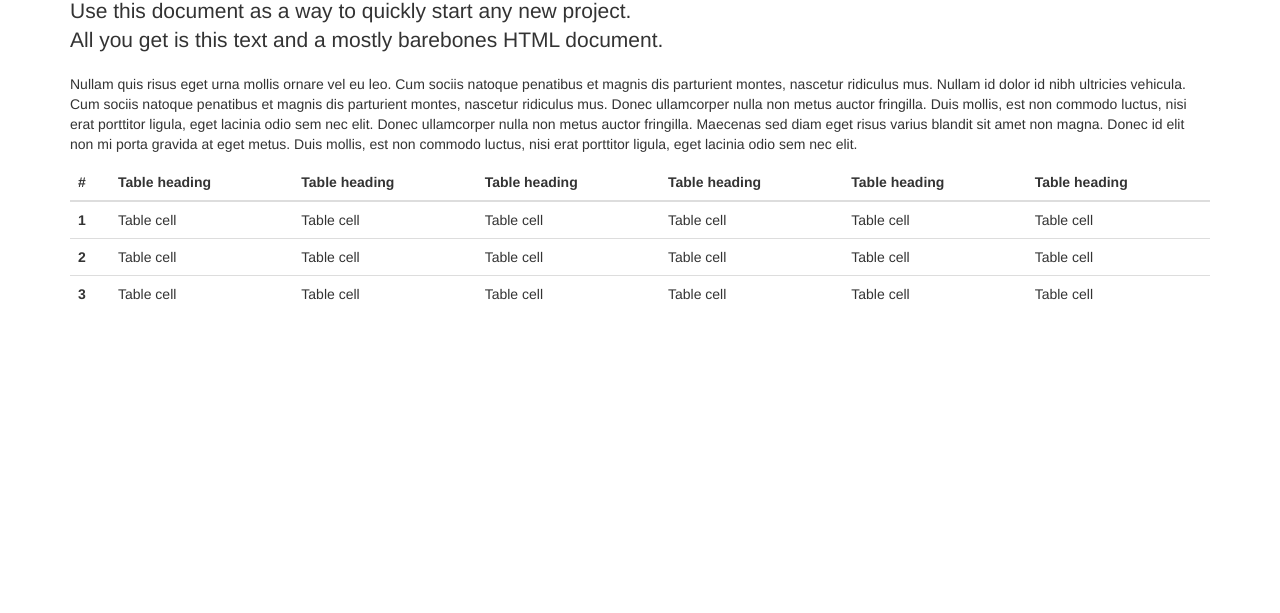
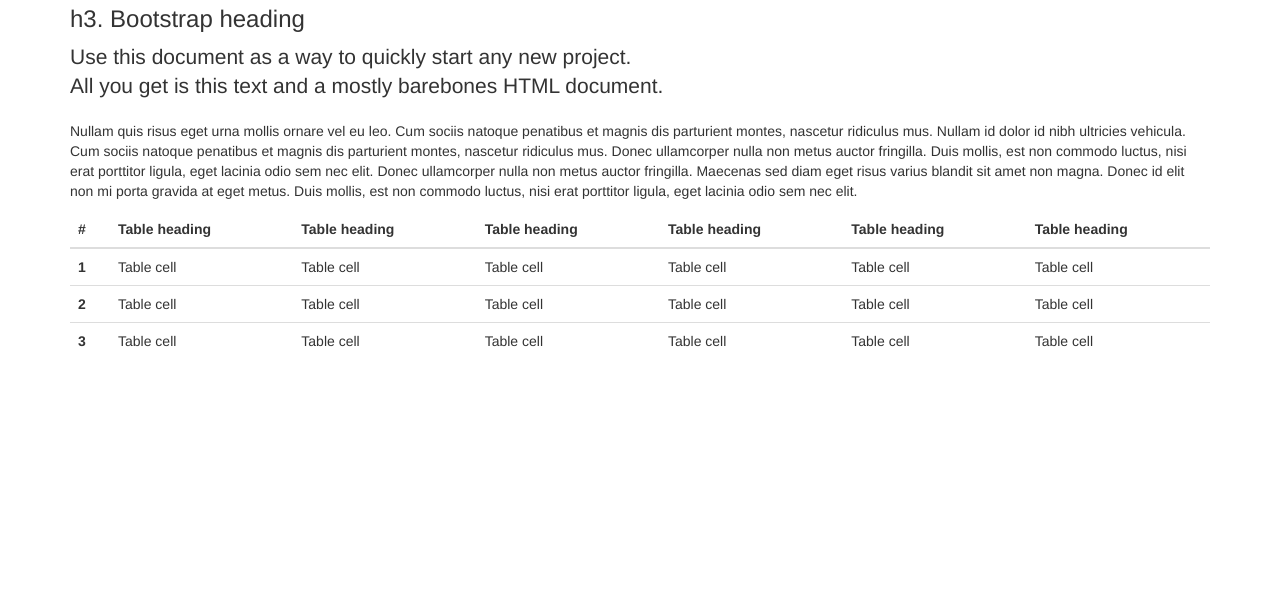
Before and after one commit to andrewham/BootstrapSample, a plain HTML site: page index.html in a window 1280 px wide. Shown: the part 187-800 px from the top of the page. Drawn offline with nearby package versions, Linux system fonts and the light colour scheme.

Commit message:
Added another heading

```diff
--- a/index.html
+++ b/index.html
@@ -49,6 +49,7 @@
         <br>
         <h1>h1. Bootstrap heading</h1>
         <h2>h2. Bootstrap heading</h2>
+        <h3>h3. Bootstrap heading</h3>
         <p class="lead">Use this document as a way to quickly start any new project.
             <br> All you get is this text and a mostly barebones HTML document.</p>
         <p>Nullam quis risus eget urna mollis ornare vel eu leo. Cum sociis natoque penatibus et magnis dis parturient montes, nascetur ridiculus mus. Nullam id dolor id nibh ultricies vehicula. Cum sociis natoque penatibus et magnis dis parturient montes, nascetur ridiculus mus. Donec ullamcorper nulla non metus auctor fringilla. Duis mollis, est non commodo luctus, nisi erat porttitor ligula, eget lacinia odio sem nec elit. Donec ullamcorper nulla non metus auctor fringilla. Maecenas sed diam eget risus varius blandit sit amet non magna. Donec id elit non mi porta gravida at eget metus. Duis mollis, est non commodo luctus, nisi erat porttitor ligula, eget lacinia odio sem nec elit.</p>
```
